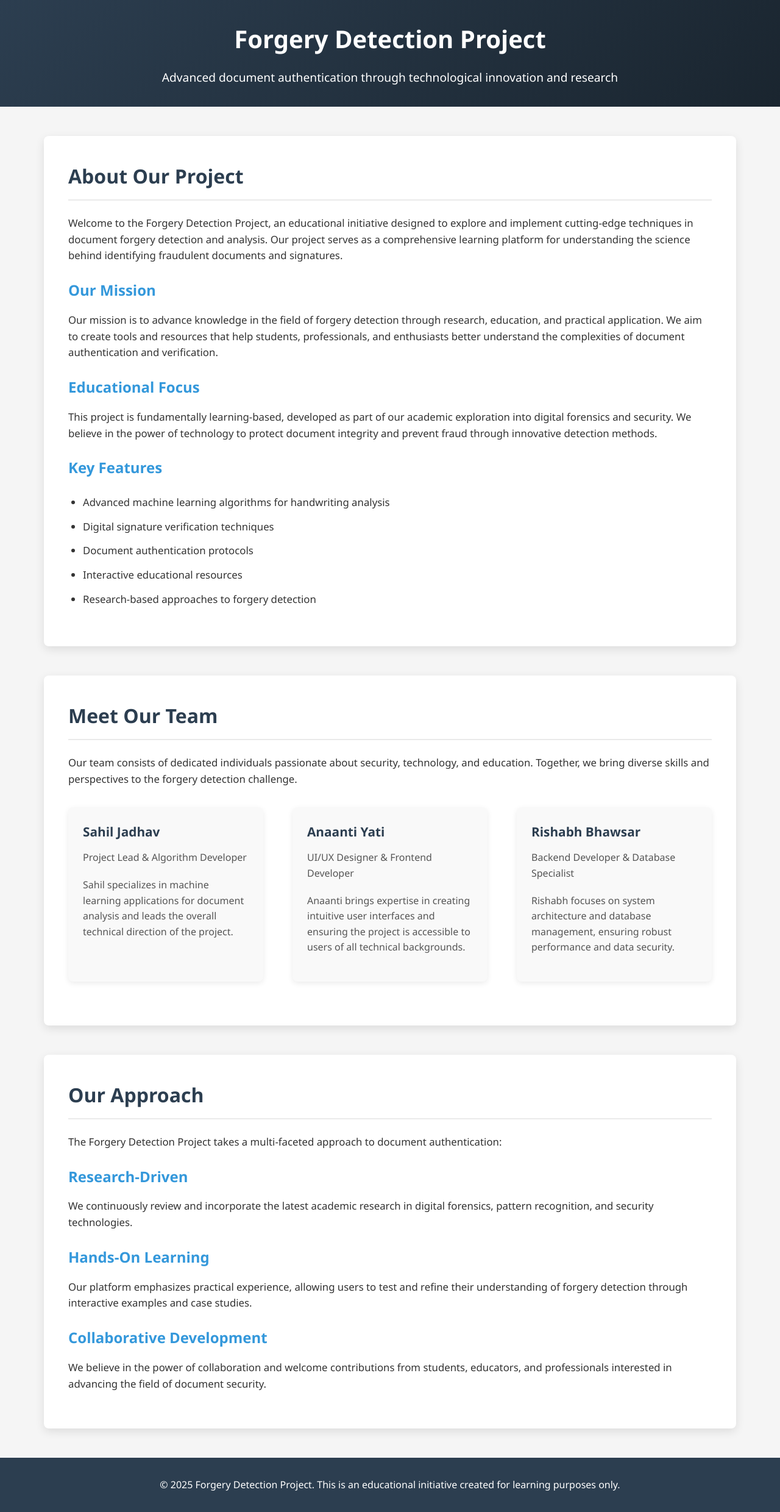
After one commit to SahilB2k/ImageForgery, a Flask app: page /about-us in a window 1280 px wide. The commit adds this page. Shown: the whole page at 61% size. Run offline with Flask 3, Linux system fonts and the light colour scheme.

Commit message:
added new pages

```diff
--- a/app.py
+++ b/app.py
@@ -196,6 +196,10 @@ def home():
 def fake_detection_page():
     return render_template("fake_detection.html")
 
+@app.route("/about-us")
+def aboutUs():
+    return render_template("aboutUs.html")
+
 @app.route("/forgery-detection")
 def forgery_detection_page():
     return render_template("forgery_detection.html")
--- /dev/null
+++ b/templates/aboutUs.html
@@ -0,0 +1,229 @@
+<!DOCTYPE html>
+<html lang="en">
+<head>
+    <meta charset="UTF-8">
+    <meta name="viewport" content="width=device-width, initial-scale=1.0">
+    <title>About Us - Forgery Detection Project</title>
+    <style>
+        * {
+            margin: 0;
+            padding: 0;
+            box-sizing: border-box;
+            font-family: 'Segoe UI', Tahoma, Geneva, Verdana, sans-serif;
+        }
+
+        body {
+            background-color: #f5f5f5;
+            color: #333;
+            line-height: 1.6;
+        }
+
+        header {
+            background: linear-gradient(135deg, #2c3e50, #1a252f);
+            color: #fff;
+            padding: 2rem 0;
+            text-align: center;
+        }
+
+        .header-content {
+            max-width: 1200px;
+            margin: 0 auto;
+            padding: 0 2rem;
+        }
+
+        header h1 {
+            font-size: 2.5rem;
+            margin-bottom: 1rem;
+        }
+
+        header p {
+            font-size: 1.2rem;
+            max-width: 800px;
+            margin: 0 auto;
+        }
+
+        .container {
+            max-width: 1200px;
+            margin: 3rem auto;
+            padding: 0 2rem;
+        }
+
+        section {
+            background-color: #fff;
+            border-radius: 8px;
+            box-shadow: 0 5px 15px rgba(0, 0, 0, 0.1);
+            padding: 2.5rem;
+            margin-bottom: 3rem;
+        }
+
+        h2 {
+            color: #2c3e50;
+            margin-bottom: 1.5rem;
+            font-size: 2rem;
+            border-bottom: 2px solid #eaeaea;
+            padding-bottom: 0.8rem;
+        }
+
+        h3 {
+            color: #3498db;
+            margin: 1.5rem 0 1rem;
+            font-size: 1.5rem;
+        }
+
+        p {
+            margin-bottom: 1.2rem;
+            font-size: 1.05rem;
+        }
+
+        .team-container {
+            display: flex;
+            flex-wrap: wrap;
+            justify-content: space-between;
+            margin-top: 2rem;
+        }
+
+        .team-member {
+            flex-basis: calc(33.333% - 2rem);
+            background-color: #f9f9f9;
+            border-radius: 8px;
+            padding: 1.5rem;
+            margin-bottom: 2rem;
+            box-shadow: 0 3px 10px rgba(0, 0, 0, 0.08);
+            transition: transform 0.3s ease, box-shadow 0.3s ease;
+        }
+
+        .team-member:hover {
+            transform: translateY(-5px);
+            box-shadow: 0 5px 15px rgba(0, 0, 0, 0.15);
+        }
+
+        .team-member h4 {
+            color: #2c3e50;
+            font-size: 1.3rem;
+            margin-bottom: 0.8rem;
+        }
+
+        .team-member p {
+            font-size: 1rem;
+            color: #555;
+        }
+
+        .feature-list {
+            margin: 1.5rem 0;
+            padding-left: 1.5rem;
+        }
+
+        .feature-list li {
+            margin-bottom: 0.8rem;
+            font-size: 1.05rem;
+        }
+
+        footer {
+            background-color: #2c3e50;
+            color: #fff;
+            text-align: center;
+            padding: 2rem 0;
+            margin-top: 3rem;
+        }
+
+        footer p {
+            max-width: 800px;
+            margin: 0 auto;
+            font-size: 1rem;
+        }
+
+        @media (max-width: 992px) {
+            .team-member {
+                flex-basis: calc(50% - 1.5rem);
+            }
+        }
+
+        @media (max-width: 768px) {
+            header h1 {
+                font-size: 2rem;
+            }
+
+            .team-member {
+                flex-basis: 100%;
+            }
+
+            section {
+                padding: 1.5rem;
+            }
+        }
+    </style>
+</head>
+<body>
+    <header>
+        <div class="header-content">
+            <h1>Forgery Detection Project</h1>
+            <p>Advanced document authentication through technological innovation and research</p>
+        </div>
+    </header>
+
+    <div class="container">
+        <section>
+            <h2>About Our Project</h2>
+            <p>Welcome to the Forgery Detection Project, an educational initiative designed to explore and implement cutting-edge techniques in document forgery detection and analysis. Our project serves as a comprehensive learning platform for understanding the science behind identifying fraudulent documents and signatures.</p>
+
+            <h3>Our Mission</h3>
+            <p>Our mission is to advance knowledge in the field of forgery detection through research, education, and practical application. We aim to create tools and resources that help students, professionals, and enthusiasts better understand the complexities of document authentication and verification.</p>
+
+            <h3>Educational Focus</h3>
+            <p>This project is fundamentally learning-based, developed as part of our academic exploration into digital forensics and security. We believe in the power of technology to protect document integrity and prevent fraud through innovative detection methods.</p>
+
+            <h3>Key Features</h3>
+            <ul class="feature-list">
+                <li>Advanced machine learning algorithms for handwriting analysis</li>
+                <li>Digital signature verification techniques</li>
+                <li>Document authentication protocols</li>
+                <li>Interactive educational resources</li>
+                <li>Research-based approaches to forgery detection</li>
+            </ul>
+        </section>
+
+        <section>
+            <h2>Meet Our Team</h2>
+            <p>Our team consists of dedicated individuals passionate about security, technology, and education. Together, we bring diverse skills and perspectives to the forgery detection challenge.</p>
+
+            <div class="team-container">
+                <div class="team-member">
+                    <h4>Sahil Jadhav</h4>
+                    <p>Project Lead & Algorithm Developer</p>
+                    <p>Sahil specializes in machine learning applications for document analysis and leads the overall technical direction of the project.</p>
+                </div>
+
+                <div class="team-member">
+                    <h4>Anaanti Yati</h4>
+                    <p>UI/UX Designer & Frontend Developer</p>
+                    <p>Anaanti brings expertise in creating intuitive user interfaces and ensuring the project is accessible to users of all technical backgrounds.</p>
+                </div>
+
+                <div class="team-member">
+                    <h4>Rishabh Bhawsar</h4>
+                    <p>Backend Developer & Database Specialist</p>
+                    <p>Rishabh focuses on system architecture and database management, ensuring robust performance and data security.</p>
+                </div>
+            </div>
+        </section>
+
+        <section>
+            <h2>Our Approach</h2>
+            <p>The Forgery Detection Project takes a multi-faceted approach to document authentication:</p>
+
+            <h3>Research-Driven</h3>
+            <p>We continuously review and incorporate the latest academic research in digital forensics, pattern recognition, and security technologies.</p>
+
+            <h3>Hands-On Learning</h3>
+            <p>Our platform emphasizes practical experience, allowing users to test and refine their understanding of forgery detection through interactive examples and case studies.</p>
+
+            <h3>Collaborative Development</h3>
+            <p>We believe in the power of collaboration and welcome contributions from students, educators, and professionals interested in advancing the field of document security.</p>
+        </section>
+    </div>
+
+    <footer>
+        <p>&copy; 2025 Forgery Detection Project. This is an educational initiative created for learning purposes only.</p>
+    </footer>
+</body>
+</html>
```
Also changed, not shown: templates/fake_detection.html (+21 -6 lines), templates/forgery_detection.html (+6 -2 lines).
